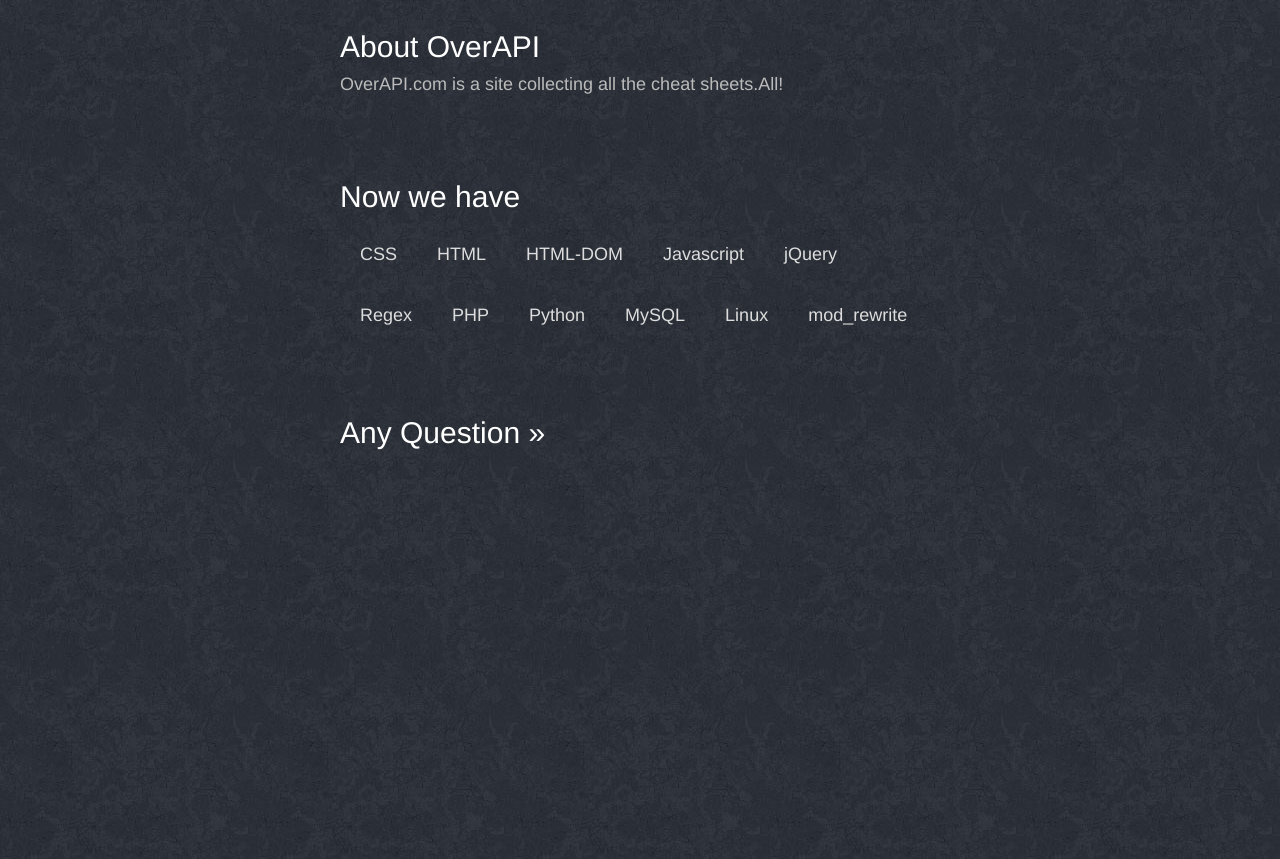
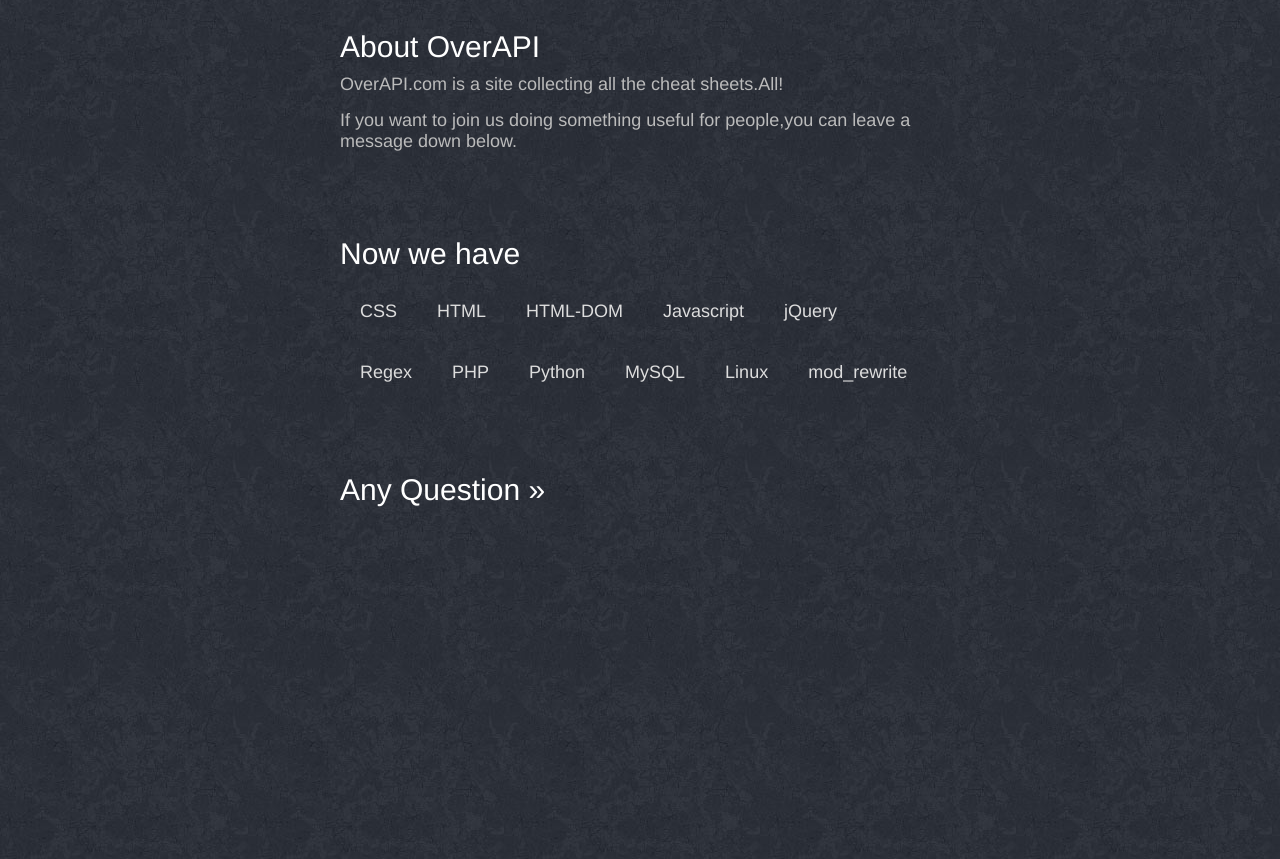
Before and after one commit to code9media/overthecs.github.io, a Jekyll site: the page index.html, which Jekyll copies as it is, in a window 1280 px wide. Shown: the top 859 px of the page. Built offline with Jekyll 4.4.1, drawn with Linux system fonts in a browser that asks for light colours; Markdown is read by kramdown in place of the engine named in the settings; comment, search, counter and statistics services are not loaded.

Commit message:
update the index message

```diff
--- a/index.html
+++ b/index.html
@@ -18,6 +18,7 @@
             <h2 class="index-title">About OverAPI</h2>
             <div class="index-content">
                 <div class="index-item">OverAPI.com is a site collecting all the cheat sheets.All!</div>
+                <div class="index-item">If you want to join us doing something useful for people,you can leave a message down below.</div>
             </div>
             <h2 class="index-title">Now we have</h2>
             <ul class="index-content">
```
